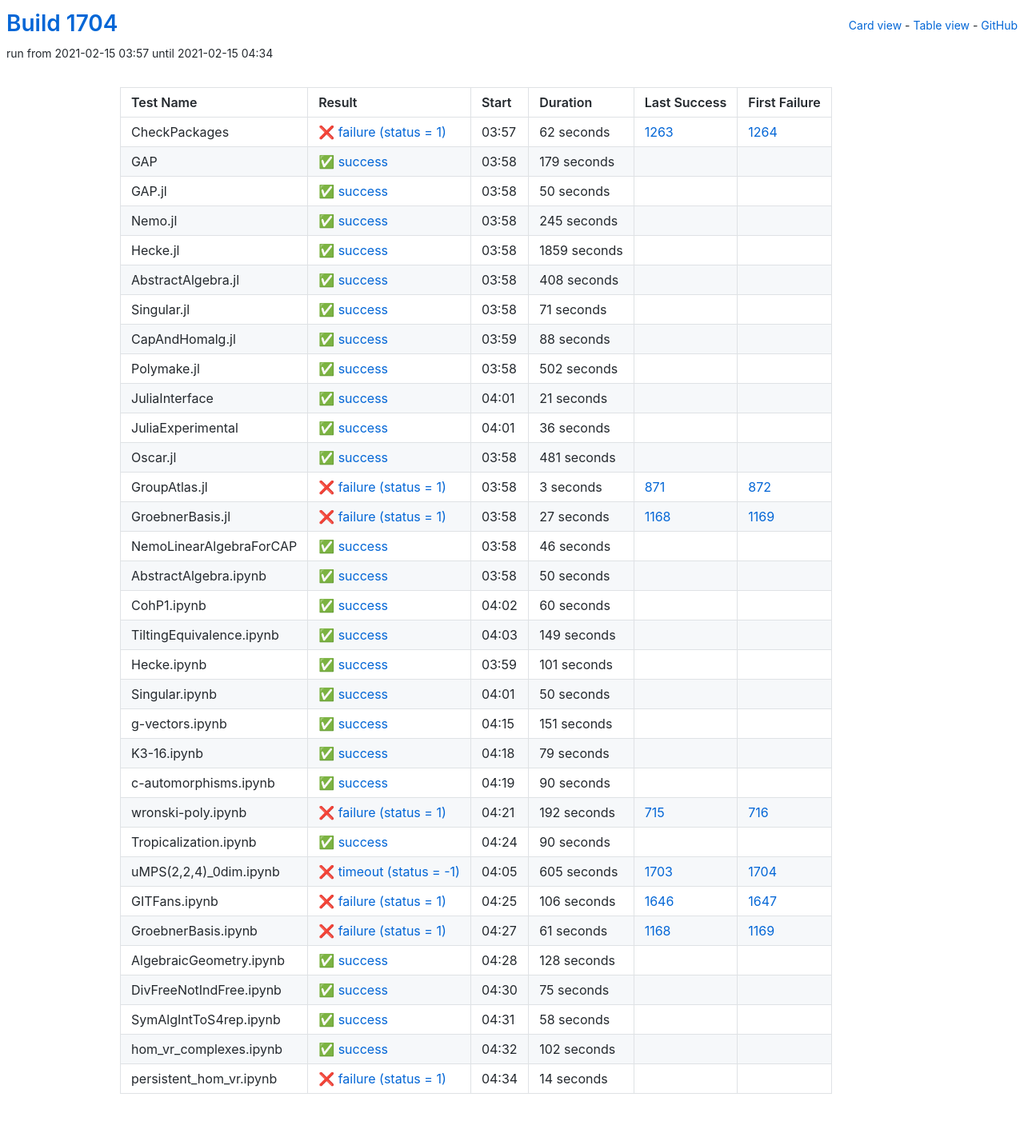
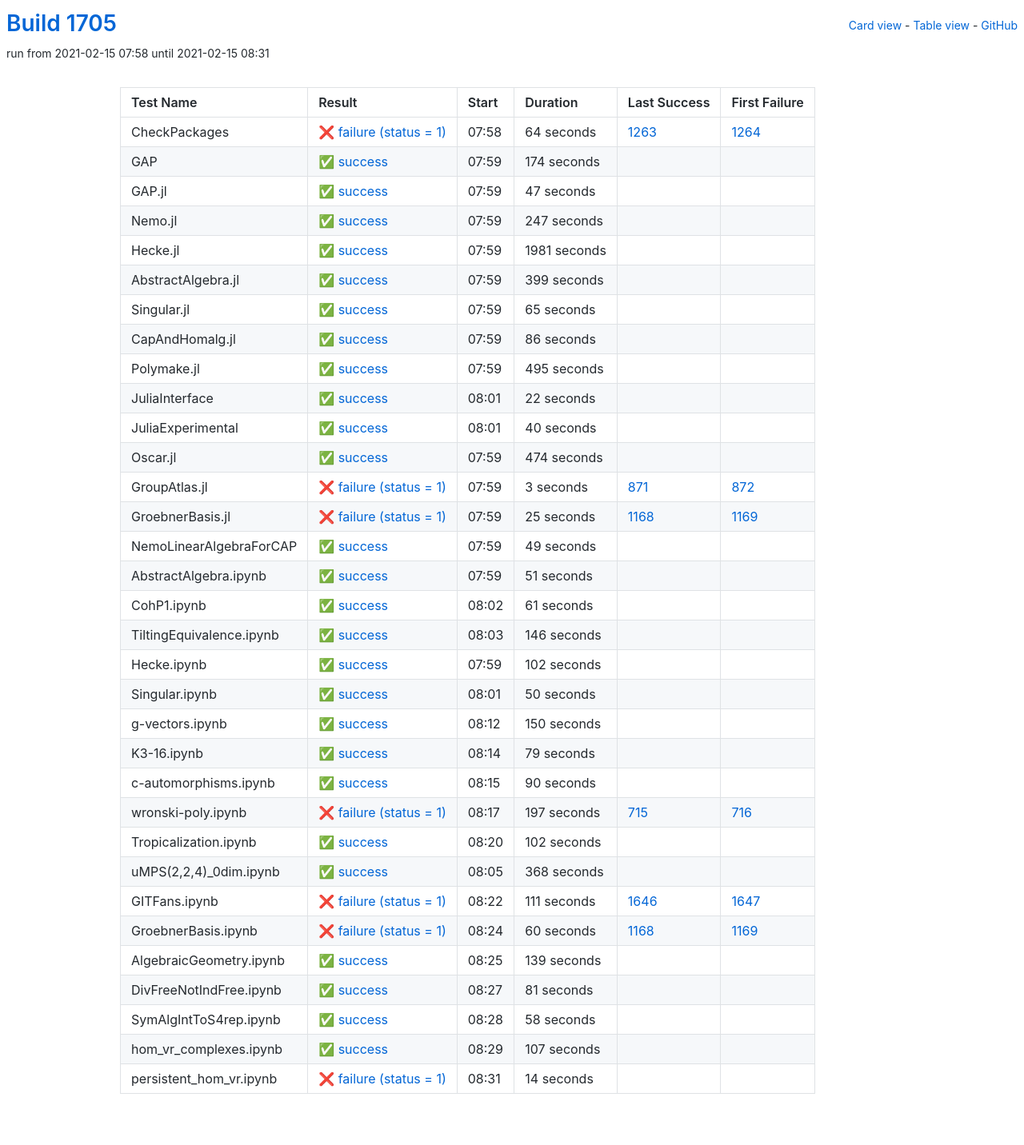
Before and after one commit to oscar-system/oscar-ci-status-stable, a Jekyll site: the page built from table.html, in a window 1280 px wide. Shown: the whole page at 80% size. Built offline with Jekyll 4.4.1, drawn with Linux system fonts in a browser that asks for light colours.

Commit message:
Build #1705

```diff
--- a/_data/ci.yml
+++ b/_data/ci.yml
@@ -1,6 +1,6 @@
 ---
-build: 1704
-build_url: https://oscarci.mathematik.uni-kl.de/job/oscar-stable/1704/
+build: 1705
+build_url: https://oscarci.mathematik.uni-kl.de/job/oscar-stable/1705/
 job: oscar-stable
 organization: oscar-system
 repo: oscar-ci-status-stable
@@ -8,152 +8,152 @@ repourl: https://github.com/oscar-system/oscar-ci-status-stable
 tests:
 - name: CheckPackages
   id: checkpackages
-  log: https://oscarci.mathematik.uni-kl.de/job/oscar-stable/1704/artifact/logs/build-1704/CheckPackages.log
-  start: 2021-02-15 03:57
+  log: https://oscarci.mathematik.uni-kl.de/job/oscar-stable/1705/artifact/logs/build-1705/CheckPackages.log
+  start: 2021-02-15 07:58
   success: false
   exitcode: 1
   status: failure
-  duration: 62
+  duration: 64
   last_success: 1263
   last_success_url: https://oscarci.mathematik.uni-kl.de/job/oscar-stable/1263/
   first_failure: 1264
   first_failure_url: https://oscarci.mathematik.uni-kl.de/job/oscar-stable/1264/
 - name: GAP
   id: gap
-  log: https://oscarci.mathematik.uni-kl.de/job/oscar-stable/1704/artifact/logs/build-1704/GAP.log
-  start: 2021-02-15 03:58
+  log: https://oscarci.mathematik.uni-kl.de/job/oscar-stable/1705/artifact/logs/build-1705/GAP.log
+  start: 2021-02-15 07:59
   success: true
   exitcode: 0
   status: success
-  duration: 179
+  duration: 174
   last_success: false
   last_success_url:
   first_failure: false
   first_failure_url:
 - name: GAP.jl
   id: gap-jl
-  log: https://oscarci.mathematik.uni-kl.de/job/oscar-stable/1704/artifact/logs/build-1704/GAP.jl.log
-  start: 2021-02-15 03:58
+  log: https://oscarci.mathematik.uni-kl.de/job/oscar-stable/1705/artifact/logs/build-1705/GAP.jl.log
+  start: 2021-02-15 07:59
   success: true
   exitcode: 0
   status: success
-  duration: 50
+  duration: 47
   last_success: false
   last_success_url:
   first_failure: false
   first_failure_url:
 - name: Nemo.jl
   id: nemo-jl
-  log: https://oscarci.mathematik.uni-kl.de/job/oscar-stable/1704/artifact/logs/build-1704/Nemo.jl.log
-  start: 2021-02-15 03:58
+  log: https://oscarci.mathematik.uni-kl.de/job/oscar-stable/1705/artifact/logs/build-1705/Nemo.jl.log
+  start: 2021-02-15 07:59
   success: true
   exitcode: 0
   status: success
-  duration: 245
+  duration: 247
   last_success: false
   last_success_url:
   first_failure: false
   first_failure_url:
 - name: Hecke.jl
   id: hecke-jl
-  log: https://oscarci.mathematik.uni-kl.de/job/oscar-stable/1704/artifact/logs/build-1704/Hecke.jl.log
-  start: 2021-02-15 03:58
+  log: https://oscarci.mathematik.uni-kl.de/job/oscar-stable/1705/artifact/logs/build-1705/Hecke.jl.log
+  start: 2021-02-15 07:59
   success: true
   exitcode: 0
   status: success
-  duration: 1859
+  duration: 1981
   last_success: false
   last_success_url:
   first_failure: false
   first_failure_url:
 - name: AbstractAlgebra.jl
   id: abstractalgebra-jl
-  log: https://oscarci.mathematik.uni-kl.de/job/oscar-stable/1704/artifact/logs/build-1704/AbstractAlgebra.jl.log
-  start: 2021-02-15 03:58
+  log: https://oscarci.mathematik.uni-kl.de/job/oscar-stable/1705/artifact/logs/build-1705/AbstractAlgebra.jl.log
+  start: 2021-02-15 07:59
   success: true
   exitcode: 0
   status: success
-  duration: 408
+  duration: 399
   last_success: false
   last_success_url:
   first_failure: false
   first_failure_url:
 - name: Singular.jl
   id: singular-jl
-  log: https://oscarci.mathematik.uni-kl.de/job/oscar-stable/1704/artifact/logs/build-1704/Singular.jl.log
-  start: 2021-02-15 03:58
+  log: https://oscarci.mathematik.uni-kl.de/job/oscar-stable/1705/artifact/logs/build-1705/Singular.jl.log
+  start: 2021-02-15 07:59
   success: true
   exitcode: 0
   status: success
-  duration: 71
+  duration: 65
   last_success: false
   last_success_url:
   first_failure: false
   first_failure_url:
 - name: CapAndHomalg.jl
   id: capandhomalg-jl
-  log: https://oscarci.mathematik.uni-kl.de/job/oscar-stable/1704/artifact/logs/build-1704/CapAndHomalg.jl.log
-  start: 2021-02-15 03:59
+  log: https://oscarci.mathematik.uni-kl.de/job/oscar-stable/1705/artifact/logs/build-1705/CapAndHomalg.jl.log
+  start: 2021-02-15 07:59
   success: true
   exitcode: 0
   status: success
-  duration: 88
+  duration: 86
   last_success: false
   last_success_url:
   first_failure: false
   first_failure_url:
 - name: Polymake.jl
   id: polymake-jl
-  log: https://oscarci.mathematik.uni-kl.de/job/oscar-stable/1704/artifact/logs/build-1704/Polymake.jl.log
-  start: 2021-02-15 03:58
+  log: https://oscarci.mathematik.uni-kl.de/job/oscar-stable/1705/artifact/logs/build-1705/Polymake.jl.log
+  start: 2021-02-15 07:59
   success: true
   exitcode: 0
   status: success
-  duration: 502
+  duration: 495
   last_success: false
   last_success_url:
   first_failure: false
   first_failure_url:
 - name: JuliaInterface
   id: juliainterface
-  log: https://oscarci.mathematik.uni-kl.de/job/oscar-stable/1704/artifact/logs/build-1704/JuliaInterface.log
-  start: 2021-02-15 04:01
+  log: https://oscarci.mathematik.uni-kl.de/job/oscar-stable/1705/artifact/logs/build-1705/JuliaInterface.log
+  start: 2021-02-15 08:01
   success: true
   exitcode: 0
   status: success
-  duration: 21
+  duration: 22
   last_success: false
   last_success_url:
   first_failure: false
   first_failure_url:
 - name: JuliaExperimental
   id: juliaexperimental
-  log: https://oscarci.mathematik.uni-kl.de/job/oscar-stable/1704/artifact/logs/build-1704/JuliaExperimental.log
-  start: 2021-02-15 04:01
+  log: https://oscarci.mathematik.uni-kl.de/job/oscar-stable/1705/artifact/logs/build-1705/JuliaExperimental.log
+  start: 2021-02-15 08:01
   success: true
   exitcode: 0
   status: success
-  duration: 36
+  duration: 40
   last_success: false
   last_success_url:
   first_failure: false
   first_failure_url:
 - name: Oscar.jl
   id: oscar-jl
-  log: https://oscarci.mathematik.uni-kl.de/job/oscar-stable/1704/artifact/logs/build-1704/Oscar.jl.log
-  start: 2021-02-15 03:58
+  log: https://oscarci.mathematik.uni-kl.de/job/oscar-stable/1705/artifact/logs/build-1705/Oscar.jl.log
+  start: 2021-02-15 07:59
   success: true
   exitcode: 0
   status: success
-  duration: 481
+  duration: 474
   last_success: false
   last_success_url:
   first_failure: false
   first_failure_url:
 - name: GroupAtlas.jl
   id: groupatlas-jl
-  log: https://oscarci.mathematik.uni-kl.de/job/oscar-stable/1704/artifact/logs/build-1704/GroupAtlas.jl.log
-  start: 2021-02-15 03:58
+  log: https://oscarci.mathematik.uni-kl.de/job/oscar-stable/1705/artifact/logs/build-1705/GroupAtlas.jl.log
+  start: 2021-02-15 07:59
   success: false
   exitcode: 1
   status: failure
@@ -164,80 +164,80 @@ tests:
   first_failure_url: https://oscarci.mathematik.uni-kl.de/job/oscar-stable/872/
 - name: GroebnerBasis.jl
   id: groebnerbasis-jl
-  log: https://oscarci.mathematik.uni-kl.de/job/oscar-stable/1704/artifact/logs/build-1704/GroebnerBasis.jl.log
-  start: 2021-02-15 03:58
+  log: https://oscarci.mathematik.uni-kl.de/job/oscar-stable/1705/artifact/logs/build-1705/GroebnerBasis.jl.log
+  start: 2021-02-15 07:59
   success: false
   exitcode: 1
   status: failure
-  duration: 27
+  duration: 25
   last_success: 1168
   last_success_url: https://oscarci.mathematik.uni-kl.de/job/oscar-stable/1168/
   first_failure: 1169
   first_failure_url: https://oscarci.mathematik.uni-kl.de/job/oscar-stable/1169/
 - name: NemoLinearAlgebraForCAP
   id: nemolinearalgebraforcap
-  log: https://oscarci.mathematik.uni-kl.de/job/oscar-stable/1704/artifact/logs/build-1704/NemoLinearAlgebraForCAP.log
-  start: 2021-02-15 03:58
+  log: https://oscarci.mathematik.uni-kl.de/job/oscar-stable/1705/artifact/logs/build-1705/NemoLinearAlgebraForCAP.log
+  start: 2021-02-15 07:59
   success: true
   exitcode: 0
   status: success
-  duration: 46
+  duration: 49
   last_success: false
   last_success_url:
   first_failure: false
   first_failure_url:
 - name: AbstractAlgebra.ipynb
   id: abstractalgebra-ipynb
-  log: https://oscarci.mathematik.uni-kl.de/job/oscar-stable/1704/artifact/logs/build-1704/AbstractAlgebra.ipynb.log
-  start: 2021-02-15 03:58
+  log: https://oscarci.mathematik.uni-kl.de/job/oscar-stable/1705/artifact/logs/build-1705/AbstractAlgebra.ipynb.log
+  start: 2021-02-15 07:59
   success: true
   exitcode: 0
   status: success
-  duration: 50
+  duration: 51
   last_success: false
   last_success_url:
   first_failure: false
   first_failure_url:
 - name: CohP1.ipynb
   id: cohp1-ipynb
-  log: https://oscarci.mathematik.uni-kl.de/job/oscar-stable/1704/artifact/logs/build-1704/CohP1.ipynb.log
-  start: 2021-02-15 04:02
+  log: https://oscarci.mathematik.uni-kl.de/job/oscar-stable/1705/artifact/logs/build-1705/CohP1.ipynb.log
+  start: 2021-02-15 08:02
   success: true
   exitcode: 0
   status: success
-  duration: 60
+  duration: 61
   last_success: false
   last_success_url:
   first_failure: false
   first_failure_url:
 - name: TiltingEquivalence.ipynb
   id: tiltingequivalence-ipynb
-  log: https://oscarci.mathematik.uni-kl.de/job/oscar-stable/1704/artifact/logs/build-1704/TiltingEquivalence.ipynb.log
-  start: 2021-02-15 04:03
+  log: https://oscarci.mathematik.uni-kl.de/job/oscar-stable/1705/artifact/logs/build-1705/TiltingEquivalence.ipynb.log
+  start: 2021-02-15 08:03
   success: true
   exitcode: 0
   status: success
-  duration: 149
+  duration: 146
   last_success: false
   last_success_url:
   first_failure: false
   first_failure_url:
 - name: Hecke.ipynb
   id: hecke-ipynb
-  log: https://oscarci.mathematik.uni-kl.de/job/oscar-stable/1704/artifact/logs/build-1704/Hecke.ipynb.log
-  start: 2021-02-15 03:59
+  log: https://oscarci.mathematik.uni-kl.de/job/oscar-stable/1705/artifact/logs/build-1705/Hecke.ipynb.log
+  start: 2021-02-15 07:59
   success: true
   exitcode: 0
   status: success
-  duration: 101
+  duration: 102
   last_success: false
   last_success_url:
   first_failure: false
   first_failure_url:
 - name: Singular.ipynb
   id: singular-ipynb
-  log: https://oscarci.mathematik.uni-kl.de/job/oscar-stable/1704/artifact/logs/build-1704/Singular.ipynb.log
-  start: 2021-02-15 04:01
+  log: https://oscarci.mathematik.uni-kl.de/job/oscar-stable/1705/artifact/logs/build-1705/Singular.ipynb.log
+  start: 2021-02-15 08:01
   success: true
   exitcode: 0
   status: success
@@ -248,20 +248,20 @@ tests:
   first_failure_url:
 - name: g-vectors.ipynb
   id: g-vectors-ipynb
-  log: https://oscarci.mathematik.uni-kl.de/job/oscar-stable/1704/artifact/logs/build-1704/g-vectors.ipynb.log
-  start: 2021-02-15 04:15
+  log: https://oscarci.mathematik.uni-kl.de/job/oscar-stable/1705/artifact/logs/build-1705/g-vectors.ipynb.log
+  start: 2021-02-15 08:12
   success: true
   exitcode: 0
   status: success
-  duration: 151
+  duration: 150
   last_success: false
   last_success_url:
   first_failure: false
   first_failure_url:
 - name: K3-16.ipynb
   id: k3-16-ipynb
-  log: https://oscarci.mathematik.uni-kl.de/job/oscar-stable/1704/artifact/logs/build-1704/K3-16.ipynb.log
-  start: 2021-02-15 04:18
+  log: https://oscarci.mathematik.uni-kl.de/job/oscar-stable/1705/artifact/logs/build-1705/K3-16.ipynb.log
+  start: 2021-02-15 08:14
   success: true
   exitcode: 0
   status: success
@@ -272,8 +272,8 @@ tests:
   first_failure_url:
 - name: c-automorphisms.ipynb
   id: c-automorphisms-ipynb
-  log: https://oscarci.mathematik.uni-kl.de/job/oscar-stable/1704/artifact/logs/build-1704/c-automorphisms.ipynb.log
-  start: 2021-02-15 04:19
+  log: https://oscarci.mathematik.uni-kl.de/job/oscar-stable/1705/artifact/logs/build-1705/c-automorphisms.ipynb.log
+  start: 2021-02-15 08:15
   success: true
   exitcode: 0
   status: success
@@ -284,92 +284,92 @@ tests:
   first_failure_url:
 - name: wronski-poly.ipynb
   id: wronski-poly-ipynb
-  log: https://oscarci.mathematik.uni-kl.de/job/oscar-stable/1704/artifact/logs/build-1704/wronski-poly.ipynb.log
-  start: 2021-02-15 04:21
+  log: https://oscarci.mathematik.uni-kl.de/job/oscar-stable/1705/artifact/logs/build-1705/wronski-poly.ipynb.log
+  start: 2021-02-15 08:17
   success: false
   exitcode: 1
   status: failure
-  duration: 192
+  duration: 197
   last_success: 715
   last_success_url: https://oscarci.mathematik.uni-kl.de/job/oscar-stable/715/
   first_failure: 716
   first_failure_url: https://oscarci.mathematik.uni-kl.de/job/oscar-stable/716/
 - name: Tropicalization.ipynb
   id: tropicalization-ipynb
-  log: https://oscarci.mathematik.uni-kl.de/job/oscar-stable/1704/artifact/logs/build-1704/Tropicalization.ipynb.log
-  start: 2021-02-15 04:24
+  log: https://oscarci.mathematik.uni-kl.de/job/oscar-stable/1705/artifact/logs/build-1705/Tropicalization.ipynb.log
+  start: 2021-02-15 08:20
   success: true
   exitcode: 0
   status: success
-  duration: 90
+  duration: 102
   last_success: false
   last_success_url:
   first_failure: false
   first_failure_url:
 - name: uMPS(2,2,4)_0dim.ipynb
   id: umps-2-2-4-0dim-ipynb
-  log: https://oscarci.mathematik.uni-kl.de/job/oscar-stable/1704/artifact/logs/build-1704/uMPS-2-2-4-_0dim.ipynb.log
-  start: 2021-02-15 04:05
-  success: false
-  exitcode: -1
-  status: timeout
-  duration: 605
-  last_success: 1703
-  last_success_url: https://oscarci.mathematik.uni-kl.de/job/oscar-stable/1703/
-  first_failure: 1704
-  first_failure_url: https://oscarci.mathematik.uni-kl.de/job/oscar-stable/1704/
+  log: https://oscarci.mathematik.uni-kl.de/job/oscar-stable/1705/artifact/logs/build-1705/uMPS-2-2-4-_0dim.ipynb.log
+  start: 2021-02-15 08:05
+  success: true
+  exitcode: 0
+  status: success
+  duration: 368
+  last_success: false
+  last_success_url:
+  first_failure: false
+  first_failure_url:
 - name: GITFans.ipynb
   id: gitfans-ipynb
-  log: https://oscarci.mathematik.uni-kl.de/job/oscar-stable/1704/artifact/logs/build-1704/GITFans.ipynb.log
-  start: 2021-02-15 04:25
+  log: https://oscarci.mathematik.uni-kl.de/job/oscar-stable/1705/artifact/logs/build-1705/GITFans.ipynb.log
+  start: 2021-02-15 08:22
   success: false
   exitcode: 1
   status: failure
-  duration: 106
+  duration: 111
   last_success: 1646
   last_success_url: https://oscarci.mathematik.uni-kl.de/job/oscar-stable/1646/
   first_failure: 1647
   first_failure_url: https://oscarci.mathematik.uni-kl.de/job/oscar-stable/1647/
 - name: GroebnerBasis.ipynb
   id: groebnerbasis-ipynb
-  log: https://oscarci.mathematik.uni-kl.de/job/oscar-stable/1704/artifact/logs/build-1704/GroebnerBasis.ipynb.log
-  start: 2021-02-15 04:27
+  log: https://oscarci.mathematik.uni-kl.de/job/oscar-stable/1705/artifact/logs/build-1705/GroebnerBasis.ipynb.log
+  start: 2021-02-15 08:24
   success: false
   exitcode: 1
   status: failure
-  duration: 61
+  duration: 60
   last_success: 1168
   last_success_url: https://oscarci.mathematik.uni-kl.de/job/oscar-stable/1168/
   first_failure: 1169
   first_failure_url: https://oscarci.mathematik.uni-kl.de/job/oscar-stable/1169/
 - name: AlgebraicGeometry.ipynb
   id: algebraicgeometry-ipynb
-  log: https://oscarci.mathematik.uni-kl.de/job/oscar-stable/1704/artifact/logs/build-1704/AlgebraicGeometry.ipynb.log
-  start: 2021-02-15 04:28
+  log: https://oscarci.mathematik.uni-kl.de/job/oscar-stable/1705/artifact/logs/build-1705/AlgebraicGeometry.ipynb.log
+  start: 2021-02-15 08:25
   success: true
   exitcode: 0
   status: success
-  duration: 128
+  duration: 139
   last_success: false
   last_success_url:
   first_failure: false
   first_failure_url:
 - name: DivFreeNotIndFree.ipynb
   id: divfreenotindfree-ipynb
-  log: https://oscarci.mathematik.uni-kl.de/job/oscar-stable/1704/artifact/logs/build-1704/DivFreeNotIndFree.ipynb.log
-  start: 2021-02-15 04:30
+  log: https://oscarci.mathematik.uni-kl.de/job/oscar-stable/1705/artifact/logs/build-1705/DivFreeNotIndFree.ipynb.log
+  start: 2021-02-15 08:27
   success: true
   exitcode: 0
   status: success
-  duration: 75
+  duration: 81
   last_success: false
   last_success_url:
   first_failure: false
   first_failure_url:
 - name: SymAlgIntToS4rep.ipynb
   id: symalginttos4rep-ipynb
-  log: https://oscarci.mathematik.uni-kl.de/job/oscar-stable/1704/artifact/logs/build-1704/SymAlgIntToS4rep.ipynb.log
-  start: 2021-02-15 04:31
+  log: https://oscarci.mathematik.uni-kl.de/job/oscar-stable/1705/artifact/logs/build-1705/SymAlgIntToS4rep.ipynb.log
+  start: 2021-02-15 08:28
   success: true
   exitcode: 0
   status: success
@@ -380,20 +380,20 @@ tests:
   first_failure_url:
 - name: hom_vr_complexes.ipynb
   id: hom-vr-complexes-ipynb
-  log: https://oscarci.mathematik.uni-kl.de/job/oscar-stable/1704/artifact/logs/build-1704/hom_vr_complexes.ipynb.log
-  start: 2021-02-15 04:32
+  log: https://oscarci.mathematik.uni-kl.de/job/oscar-stable/1705/artifact/logs/build-1705/hom_vr_complexes.ipynb.log
+  start: 2021-02-15 08:29
   success: true
   exitcode: 0
   status: success
-  duration: 102
+  duration: 107
   last_success: false
   last_success_url:
   first_failure: false
   first_failure_url:
 - name: persistent_hom_vr.ipynb
   id: persistent-hom-vr-ipynb
-  log: https://oscarci.mathematik.uni-kl.de/job/oscar-stable/1704/artifact/logs/build-1704/persistent_hom_vr.ipynb.log
-  start: 2021-02-15 04:34
+  log: https://oscarci.mathematik.uni-kl.de/job/oscar-stable/1705/artifact/logs/build-1705/persistent_hom_vr.ipynb.log
+  start: 2021-02-15 08:31
   success: false
   exitcode: 1
   status: failure
```
Also changed, not shown: README.md.
